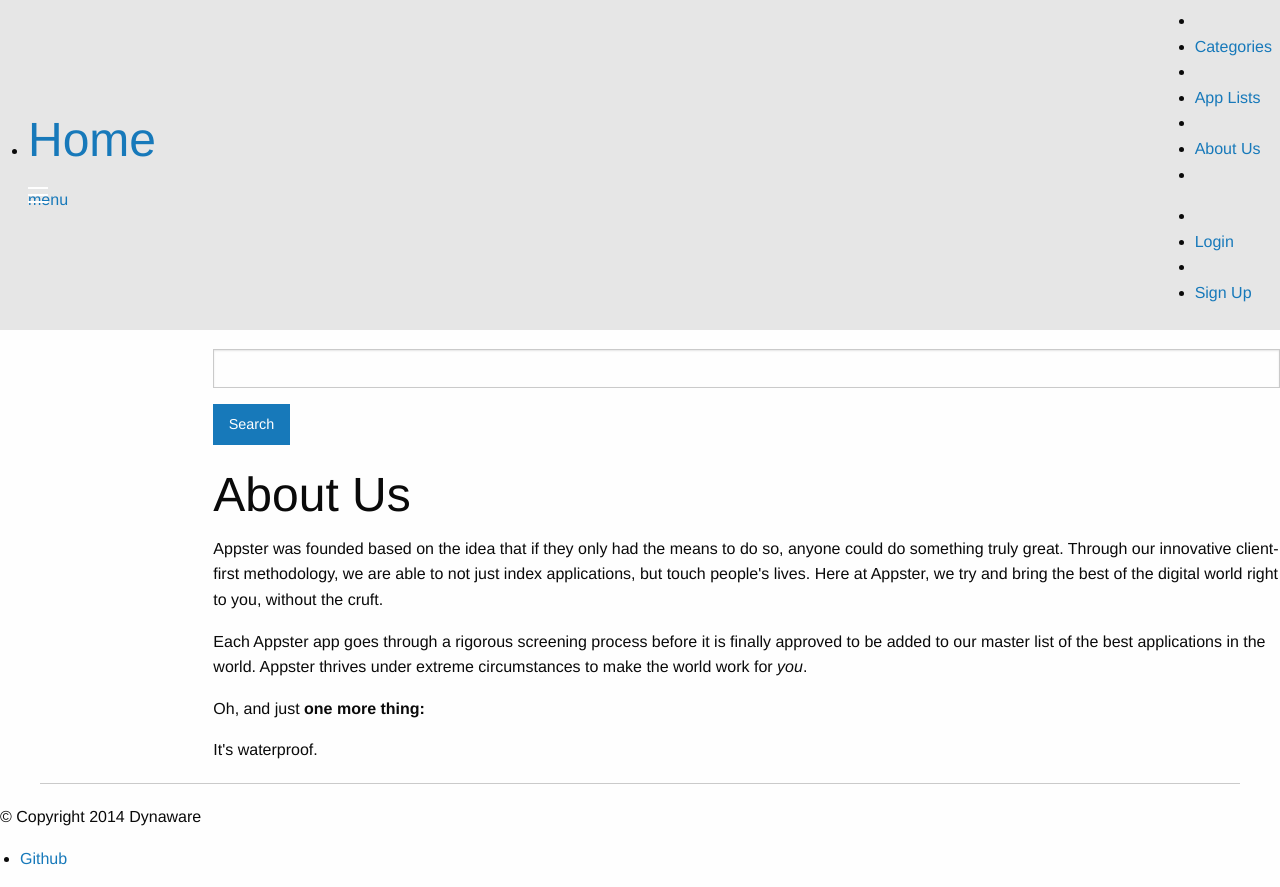
After one commit to dynaware/appster, a Django app: page /about in a window 1280 px wide. The commit adds this page. Run offline with Django 3.2, Linux system fonts and the light colour scheme; some libraries are stand-ins or nearby versions.

Commit message:
add about us page

```diff
--- a/app_store/urls.py
+++ b/app_store/urls.py
@@ -15,4 +15,5 @@ urlpatterns = patterns(
 	url(r'new_app$', views.new_application, name='new_app'),
 	url(r'review_apps$', views.review_applications, name='review_apps'),
 	url(r'review_app/(?P<app_id>\d+)/(?P<choice>\d+)/$', views.review_application, name='review_app'),
+	url(r'about$', views.about, name='about'),
 )
--- a/app_store/views.py
+++ b/app_store/views.py
@@ -218,3 +218,15 @@ def review_application(request, app_id, choice):
 			'staff': request.user.is_staff,
 		}
 	)
+
+
+def about(request):
+	return render(
+		request,
+		'app_store/about.html',
+		{
+			'title': page_title('About | Appster'),
+			'logged_in': request.user.is_authenticated(),
+			'staff': request.user.is_staff,
+		}
+	)
--- /dev/null
+++ b/templates/app_store/about.html
@@ -0,0 +1,33 @@
+{%  extends 'foundation/base.html' %}
+
+{% block base_body %}
+    <div class="row">
+        <div class="large-8 small-10 large-offset-2">
+            <h1>About Us</h1>
+        </div>
+    </div>
+
+    <div class="row">
+        <div class="large-8 small-10 large-offset-2">
+            <p>
+                Appster was founded based on the idea that if they only had the
+                means to do so, anyone could do something truly great. Through
+                our innovative client-first methodology, we are able to not
+                just index applications, but touch people's lives. Here at
+                Appster, we try and bring the best of the digital world right
+                to you, without the cruft.
+            </p>
+
+            <p>
+                Each Appster app goes through a rigorous screening process
+                before it is finally approved to be added to our master list of
+                the best applications in the world. Appster thrives under
+                extreme circumstances to make the world work for <em>you</em>.
+            </p>
+
+            <p>Oh, and just <strong>one more thing:</strong></p>
+            <p>It's waterproof.</p>
+
+        </div>
+    </div>
+{% endblock %}
--- a/templates/foundation/base.html
+++ b/templates/foundation/base.html
@@ -53,7 +53,7 @@
                     <li class="divider"></li>
                     <li><a href="{% url 'app_lists' %}">App Lists</a></li>
                     <li class="divider"></li>
-                    <li><a href="#">Help</a></li>
+                    <li><a href="{% url 'about' %}">About Us</a></li>
                     <li class="divider"></li>
                 </ul>
 
```
